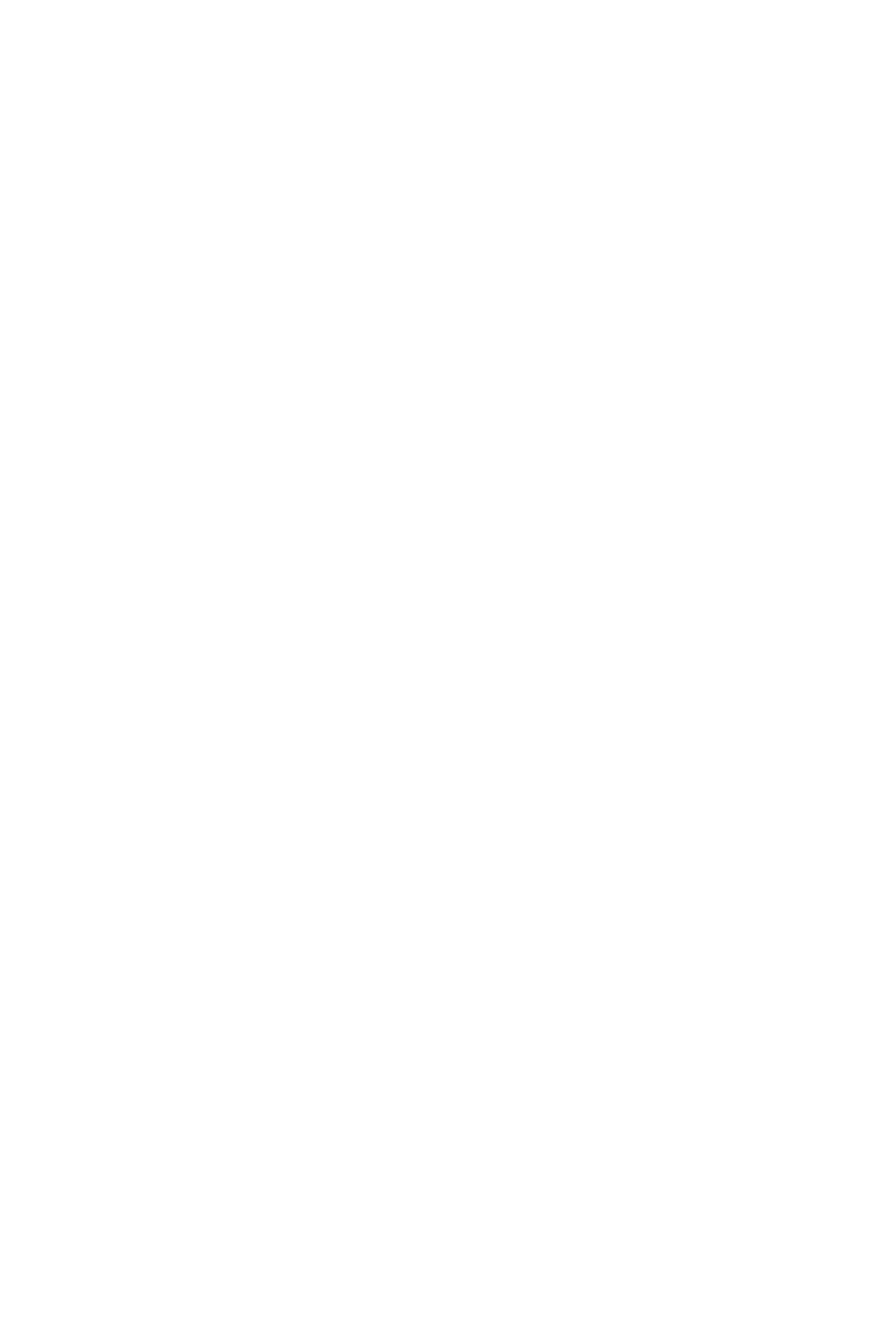
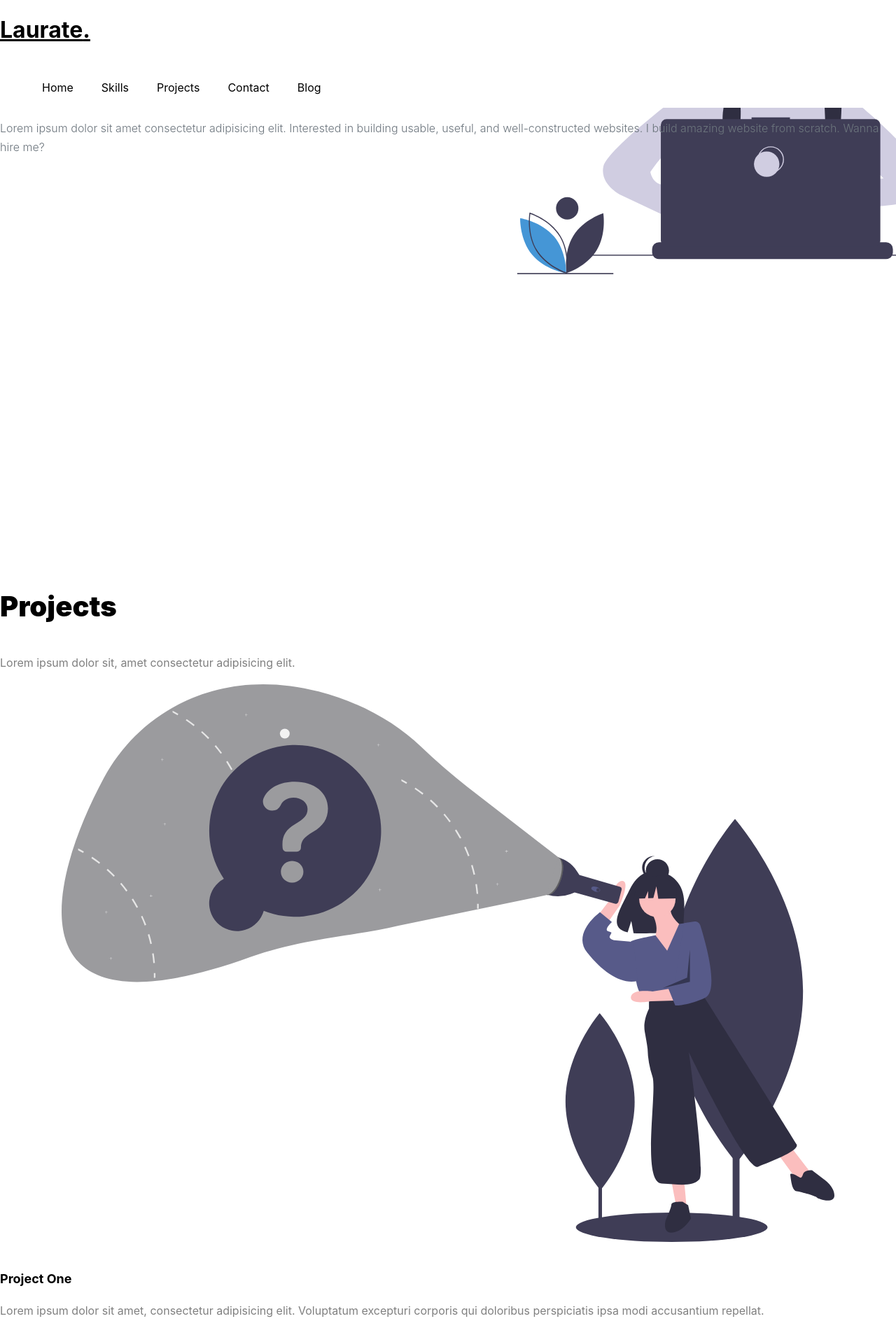
Before and after one commit to c1623793/web-chat-project, a React (Create React App) app: page / in a window 1280 px wide. Shown: the top 1918 px of the page at 70% size. Before the commit the page ends 800 px from the top, so only its background shows below. Built offline with nearby package versions, Linux system fonts and the light colour scheme.

Commit message:
somehow works

```diff
--- a/src/App.js
+++ b/src/App.js
@@ -1,25 +1,27 @@
-import React from 'react';
+import React, { useEffect } from "react";
 import './css/App.css';
-import Body from './components/Body';
 import Sidebar from './components/Sidebar';
 import Navigation from './components/Navigation';
 import Greetings from './components/Greetings';
 import Projects from './components/Projects';
-import Form from './components/Form';
+import AOS from 'aos';
+import 'aos/dist/aos.css';
 
 function App() {
 
+  useEffect(() => {
+    AOS.init();
+    AOS.refresh();
+  }, []);
+
   return (
-    <div className="App">
-      <Body>
-        <Sidebar></Sidebar>
-        <Navigation></Navigation>
-        <Greetings>
-        </Greetings>
-        <Projects></Projects>
-        <Form></Form>
-      </Body>
-    </div>
+    <body className="body" data-spy="scroll" data-target=".site-navbar-target" data-offset="300">
+      <Sidebar></Sidebar>
+      <Navigation></Navigation>
+      <Greetings>
+      </Greetings>
+      <Projects></Projects>
+    </body>
 
   );
 }
--- a/src/components/Body.js
+++ b/src/components/Body.js
@@ -1,5 +1,6 @@
 import React from 'react';
 import '../css/App.css';
+import AOS from 'aos';
 import 'aos/dist/aos.css';
 
 function Body() {
--- a/src/components/Form.js
+++ b/src/components/Form.js
@@ -1,17 +1,18 @@
 import React, { Component } from 'react';
+import AOS from 'aos';
 import 'aos/dist/aos.css';
 import '../css/App.css';
 
 class Form extends Component {
 
-    componentDidMount() {
-        // or simply just AOS.init();
+    constructor(props){
+        super(props);
+      }
+      componentDidMount(){
         AOS.init({
-            // initialise with other settings
-            duration: 2000
-        });
-    };
-
+          duration : 2000
+        })
+      }
     render() {
         return (
             <div className="site-section bg-image2 overlay" id="contact-section" data-aos="fade-up">
@@ -54,5 +55,6 @@ class Form extends Component {
             </div>
         )
     }
-}
+};
+
 export default Form;
--- a/src/components/Greetings.js
+++ b/src/components/Greetings.js
@@ -1,25 +1,27 @@
 import React, { Component } from 'react';
 import '../css/App.css';
+import AOS from 'aos';
 import 'aos/dist/aos.css';
+import imageOne from '../assets/code_main.svg';
 
 class Greetings extends Component {
 
-    componentDidMount() {
-        // or simply just AOS.init();
+    constructor(props){
+        super(props);
+      }
+      componentDidMount(){
         AOS.init({
-            // initialise with other settings
-            duration: 2000
-        });
-    };
-
+          duration : 2000
+        })
+      }
 
     render() {
         return (
-            <div className="site-blocks-cover" style="overflow: hidden;">
+            <div className="site-blocks-cover" style={{ overflow: 'hidden' }}>
                 <div className="container">
                     <div className="row align-items-center justify-content-center">
-                        <div className="col-md-12" style="position: relative;" data-aos="fade-up" data-aos-delay="200">
-                            <img src="images/code_main.svg" alt="Image" className="img-fluid img-absolute" width="800px"></img>
+                        <div className="col-md-12" style={{ position: 'relative' }} data-aos="fade-up" data-aos-delay="200">
+                            <img src={imageOne} alt="Image" className="img-fluid img-absolute" width="800px"></img>
                             <div className="row mb-4" data-aos="fade-up" data-aos-delay="200">
                                 <div className="col-lg-6 mr-auto">
                                     <h1>Hi, I'm Laurate </h1>
@@ -34,5 +36,6 @@ class Greetings extends Component {
         )
     }
 
-}
+};
+
 export default Greetings;
--- a/src/components/Navigation.js
+++ b/src/components/Navigation.js
@@ -1,17 +1,19 @@
 import React, { Component } from 'react';
 import '../css/App.css';
+import AOS from 'aos';
 import 'aos/dist/aos.css';
 
 
 class Navigation extends Component {
 
-    componentDidMount() {
-        // or simply just AOS.init();
+    constructor(props){
+        super(props);
+      }
+      componentDidMount(){
         AOS.init({
-            // initialise with other settings
-            duration: 2000
-        });
-    };
+          duration : 2000
+        })
+      }
 
     render() {
         return (
@@ -42,5 +44,6 @@ class Navigation extends Component {
             </header>
         )
     }
-}
+};
+
 export default Navigation;
--- a/src/components/Projects.js
+++ b/src/components/Projects.js
@@ -1,18 +1,20 @@
 import React, { Component } from 'react';
 import '../css/App.css';
+import AOS from 'aos';
 import 'aos/dist/aos.css';
+import searchProjectOne from '../assets/searching_project.svg';
+import searchProjectTwo from '../assets/searching_project.svg';
+import searchProjectThree from '../assets/searching_project.svg';
+class Projects extends Component {
 
-
- class Projects extends Component {
+    constructor(props) {
+        super(props);
+    }
     componentDidMount() {
-        // or simply just AOS.init();
         AOS.init({
-            // initialise with other settings
-            duration: 2000
-        });
-    };
-
-
+            // duration: 2000
+        })
+    }
     render() {
         return (
             <div className="skills-section" id="projects-section">
@@ -27,24 +29,22 @@ import 'aos/dist/aos.css';
                         <div className="col-lg-4 col-md-6 mb-4" data-aos="fade-up" data-aos-delay="100">
                             <div className="project">
                                 <div className="bio-img">
-                                    <figure>
-                                        <img src="images/searching_project.svg" alt="Image" className="img-fluid"></img>
-                                    </figure>
+                                    <img src={searchProjectOne} alt="Image" className="img-fluid"></img>
                                     <div className="social">
                                         <a href="https://github.com/lauratesan" target="_blank"><span className="icon-github"></span></a>
                                     </div>
                                 </div>
-                                <h2 className="text-black h1">Project</h2>
+                                <h2 className="text-black h1">Project One</h2>
                                 <p className="">Lorem ipsum dolor sit amet, consectetur adipisicing elit. Voluptatum excepturi corporis qui
-                                doloribus
-            perspiciatis ipsa modi accusantium repellat.</p>
+                                doloribus perspiciatis ipsa modi accusantium repellat.</p>
                             </div>
                         </div>
+
                         <div className="col-lg-4 col-md-6 mb-4" data-aos="fade-up" data-aos-delay="100">
                             <div className="project">
                                 <div className="bio-img">
                                     <figure>
-                                        <img src="images/searching_project.svg" alt="Image" className="img-fluid"></img>
+                                        <img src={searchProjectTwo} alt="Image" className="img-fluid"></img>
                                     </figure>
                                     <div className="social">
                                         <a href="https://github.com/lauratesan" target="_blank"><span className="icon-github"></span></a>
@@ -61,7 +61,7 @@ import 'aos/dist/aos.css';
                             <div className="project">
                                 <div className="bio-img">
                                     <figure>
-                                        <img src="images/searching_project.svg" alt="Image" className="img-fluid"></img>
+                                        <img src={searchProjectThree} alt="Image" className="img-fluid"></img>
                                     </figure>
                                     <div className="social">
                                         <a href="https://github.com/lauratesan" target="_blank"><span className="icon-github"></span></a>
@@ -73,12 +73,12 @@ import 'aos/dist/aos.css';
             perspiciatis ipsa modi accusantium repellat.</p>
                             </div>
                         </div>
+
                     </div>
                 </div>
             </div>
         )
     }
+};
 
-
-}
 export default Projects;
```
Also changed, not shown: src/components/Sidebar.js (+7 -9 lines).
